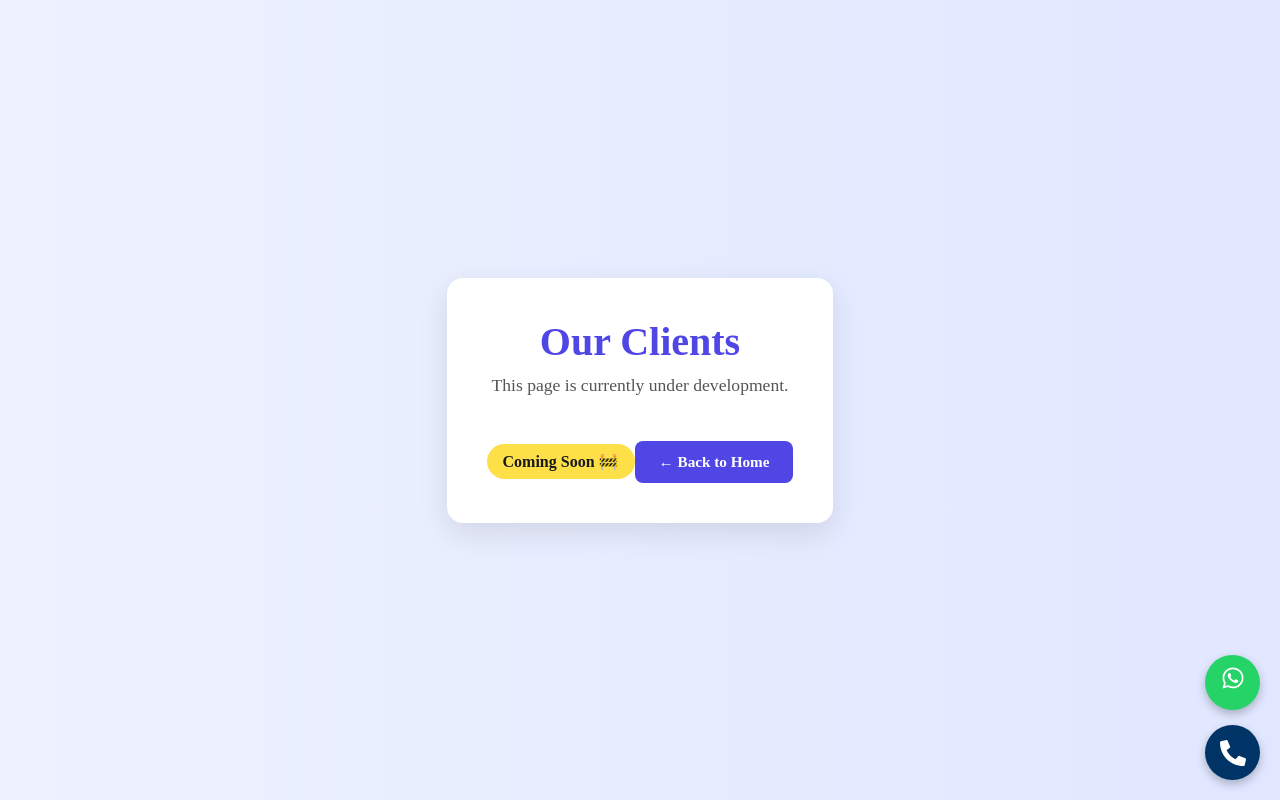
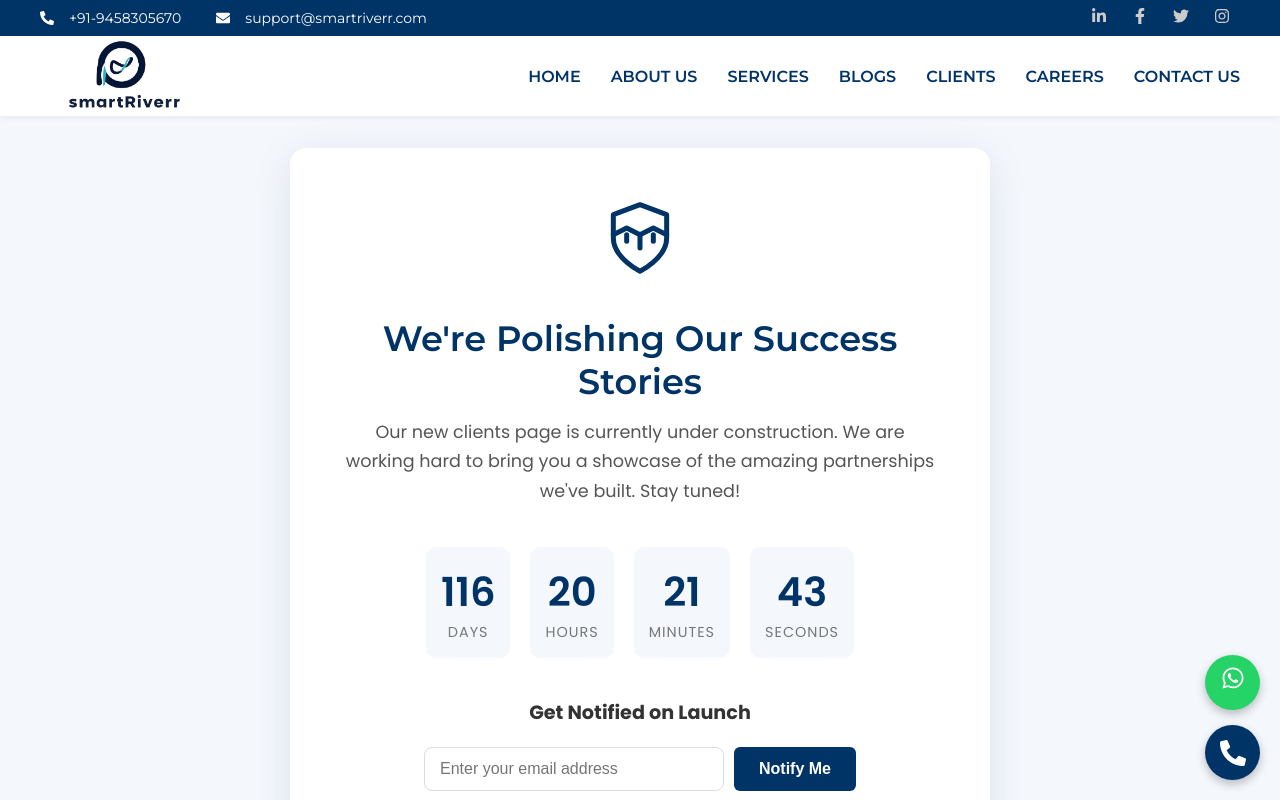
Before and after one commit to Smartriverr-Technologies/smartRiverr_website, a React (Vite) app: page /clients in a window 1280 px wide. Shown: the top 800 px of the page. Built offline with nearby package versions, Linux system fonts and the light colour scheme.

Commit message:
update client page

```diff
--- a/src/App.jsx
+++ b/src/App.jsx
@@ -20,6 +20,7 @@ import CustomApplications from './pages/customapplications/CustomApplications.js
 import DigitalMarketing from './pages/digitalmarketing/DigitalMarketing.jsx';
 import SaasApplications from './pages/saasapplications/SaasApplications.jsx';
 import ApiDevelopment from './pages/apidevelopment/ApiDevelopment.jsx';
+// import Test from './components/Test/Test.jsx';
 function App() {
   return (
     <>
@@ -42,6 +43,8 @@ function App() {
         <Route path='/digital-marketing' element={<DigitalMarketing/>}/>
         <Route path='/saas-applications' element={<SaasApplications/>}/>
         <Route path='/api-development' element={<ApiDevelopment/>}/>
+        <Route path='*' element={<h1>404 Not Found</h1>}/>
+        {/* <Route path='/test' element={<Test/>}/> */}
 
 
       </Routes>
--- /dev/null
+++ b/src/components/Test/Test.jsx
@@ -0,0 +1 @@
+//
--- a/src/components/ourprocess/OurProcess.jsx
+++ b/src/components/ourprocess/OurProcess.jsx
@@ -70,6 +70,7 @@ const OurProcess = () => {
                 <h3>{step.title}</h3>
                 <div className="title-underline" />
                 <p>{step.description}</p>
+
               </div>
             </div>
           </div>
--- a/src/pages/clients/Clients.css
+++ b/src/pages/clients/Clients.css
@@ -1,73 +1,163 @@
-.coming-soon {
-  height: 500vh;
+/* ClientsUnderConstruction.css */
+
+.construction-container {
   display: flex;
   align-items: center;
   justify-content: center;
-  background: linear-gradient(to right, #eef2ff, #e0e7ff);
+  min-height: 100vh;
+  background-color: #f4f7fc;
+  font-family: 'Poppins', sans-serif;
+  padding: 40px 20px;
   text-align: center;
-  padding: 20px;
+  margin-top: 5.9rem; /* Adjust if you have a fixed navbar */
 }
 
-.coming-content {
-  max-width: 600px;
-  padding: 40px;
-  background-color: white;
+.construction-content {
+  max-width: 700px;
+  width: 100%;
+  background-color: #ffffff;
+  padding: 50px;
   border-radius: 16px;
-  box-shadow: 0 10px 30px rgba(0, 0, 0, 0.1);
+  box-shadow: 0 10px 40px rgba(0, 51, 102, 0.1);
 }
 
-.coming-content h1 {
-  font-size: 2.5rem;
-  color: #4f46e5;
-  margin-bottom: 10px;
+.icon-container {
+  margin-bottom: 25px;
+  color: #003366; /* Your brand color */
 }
 
-.coming-content p {
+.construction-h1 {
+  font-family: 'Montserrat', sans-serif;
+  color: #003366;
+  font-size: 2.2rem;
+  margin-bottom: 15px;
+}
+
+.subtitle {
   font-size: 1.1rem;
   color: #555;
+  line-height: 1.7;
+  margin-bottom: 40px;
+}
+
+/* --- Countdown Timer --- */
+.countdown-timer {
+  display: flex;
+  justify-content: center;
+  gap: 20px;
+  margin-bottom: 40px;
+}
+
+.timer-segment {
+  display: flex;
+  flex-direction: column;
+  align-items: center;
+  background-color: #f4f7fc;
+  padding: 15px;
+  border-radius: 10px;
+  min-width: 80px;
+}
+
+.time-value {
+  font-size: 2.5rem;
+  font-weight: 600;
+  color: #003366;
+}
+
+.time-label {
+  font-size: 0.9rem;
+  text-transform: uppercase;
+  color: #777;
+  letter-spacing: 1px;
+}
+
+.launched-message {
+  font-size: 1.2rem;
+  font-weight: 500;
+  color: #003366;
+  margin-bottom: 40px;
+}
+
+/* --- Notification Form --- */
+.notification-form h3 {
+  font-size: 1.2rem;
+  color: #333;
   margin-bottom: 20px;
 }
 
-.soon-badge {
-  display: inline-block;
-  background-color: #fde047;
-  color: #1a1a1a;
-  font-weight: 600;
-  padding: 8px 16px;
-  border-radius: 20px;
+.notification-form form {
+  display: flex;
+  justify-content: center;
+  gap: 10px;
+}
+
+.notification-form input[type="email"] {
+  width: 100%;
+  max-width: 300px;
+  padding: 12px 15px;
+  border: 1px solid #ddd;
+  border-radius: 8px;
   font-size: 1rem;
+  transition: border-color 0.3s ease;
 }
-.home-btn {
-  display: inline-block;
-  margin-top: 25px;
-  background-color: #4f46e5;
+
+.notification-form input[type="email"]:focus {
+  outline: none;
+  border-color: #003366;
+}
+
+.notification-form button {
+  background-color: #003366;
   color: white;
-  padding: 12px 24px;
+  padding: 12px 25px;
+  border: none;
   border-radius: 8px;
-  text-decoration: none;
-  font-weight: 600;
-  font-size: 0.95rem;
+  font-size: 1rem;
+  font-weight: 500;
+  cursor: pointer;
   transition: background-color 0.3s ease;
 }
 
-.home-btn:hover {
-  background-color: #4338ca;
+.notification-form button:hover {
+  background-color: #002244;
 }
-@media (max-width: 600px) {
-  .coming-content {
-    padding: 20px 25px;
+
+/* --- Responsive Styles --- */
+@media (max-width: 768px) {
+  .construction-content {
+    padding: 40px 30px;
   }
 
-  .coming-content h1 {
-    font-size: 2rem;
+  h1 {
+    font-size: 1.8rem;
   }
 
-  .coming-content p {
+  .subtitle {
     font-size: 1rem;
   }
 
-  .soon-badge {
-    padding: 6px 14px;
-    font-size: 0.9rem;
+  .notification-form form {
+    flex-direction: column;
+    align-items: center;
+  }
+
+  .notification-form input[type="email"] {
+    max-width: 100%;
   }
 }
+
+@media (max-width: 480px) {
+  .countdown-timer {
+    gap: 10px;
+  }
+  .timer-segment {
+    min-width: 65px;
+    padding: 10px;
+  }
+  .time-value {
+    font-size: 1.8rem;
+  }
+  .time-label {
+    font-size: 0.7rem;
+  }
+}
--- a/src/pages/clients/Clients.jsx
+++ b/src/pages/clients/Clients.jsx
@@ -1,21 +1,94 @@
-import React from 'react';
+// ClientsUnderConstruction.js
+import React, { useState, useEffect } from 'react';
 import './Clients.css';
-import { Link } from 'react-router-dom';
-// import Navbar from '../../components/navbar/Navbar';
+import Navbar from '../../components/navbar/Navbar.jsx';
+import Footer from '../../components/footer/Footer.jsx';
+
 const Clients = () => {
+  // --- SET YOUR LAUNCH DATE HERE ---
+  const launchDate = new Date('2025-09-15T09:00:00');
+
+  const calculateTimeLeft = () => {
+    const difference = +launchDate - +new Date();
+    let timeLeft = {};
+
+    if (difference > 0) {
+      timeLeft = {
+        days: Math.floor(difference / (1000 * 60 * 60 * 24)),
+        hours: Math.floor((difference / (1000 * 60 * 60)) % 24),
+        minutes: Math.floor((difference / 1000 / 60) % 60),
+        seconds: Math.floor((difference / 1000) % 60),
+      };
+    }
+
+    return timeLeft;
+  };
+
+  const [timeLeft, setTimeLeft] = useState(calculateTimeLeft());
+
+  useEffect(() => {
+    const timer = setTimeout(() => {
+      setTimeLeft(calculateTimeLeft());
+    }, 1000);
+
+    // Clear interval on component unmount
+    return () => clearTimeout(timer);
+  });
+
+  const timerComponents = [];
+
+  Object.keys(timeLeft).forEach((interval) => {
+    if (!timeLeft[interval] && timeLeft[interval] !== 0) {
+      return;
+    }
+
+    timerComponents.push(
+      <div className="timer-segment" key={interval}>
+        <span className="time-value">{timeLeft[interval]}</span>
+        <span className="time-label">{interval}</span>
+      </div>
+    );
+  });
+
   return (
     <>
-    {/* <Navbar/> */}
-    <div className="coming-soon">
-      <div className="coming-content">
-        <h1>Our Clients</h1>
-        <p>This page is currently under development.</p>
-        <span className="soon-badge">Coming Soon 🚧</span>
-        <Link to="/" className="home-btn">← Back to Home</Link>
+    <Navbar/>
+    <div className="construction-container">
+      <div className="construction-content">
+        <div className="icon-container">
+          {/* Simple SVG illustration for a professional look */}
+          <svg xmlns="http://www.w3.org/2000/svg" width="80" height="80" viewBox="0 0 24 24" fill="none" stroke="currentColor" strokeWidth="1.5" strokeLinecap="round" strokeLinejoin="round">
+            <path d="M12 22s8-4 8-10V5l-8-3-8 3v7c0 6 8 10 8 10z"></path>
+            <path d="M12 11l-4-2-4 2"></path>
+            <path d="M12 11l4-2 4 2"></path>
+            <path d="M12 11v4"></path>
+            <path d="M8 13v-2"></path>
+            <path d="M16 13v-2"></path>
+          </svg>
+        </div>
+        <h1 className="construction-h1">We're Polishing Our Success Stories</h1>
+        <p className="subtitle">
+          Our new clients page is currently under construction. We are working hard to bring you a showcase of the amazing partnerships we've built. Stay tuned!
+        </p>
+
+        {timerComponents.length ? (
+          <div className="countdown-timer">
+            {timerComponents}
+          </div>
+        ) : (
+          <div className="launched-message">This section is launching soon!</div>
+        )}
+
+        <div className="notification-form">
+          <h3>Get Notified on Launch</h3>
+          <form onSubmit={(e) => e.preventDefault()}>
+            <input type="email" placeholder="Enter your email address" />
+            <button type="submit">Notify Me</button>
+          </form>
+        </div>
       </div>
     </div>
-
-
+    <Footer/>
     </>
   );
 };
```
Also changed, not shown: src/components/Test/Test.css (added).
